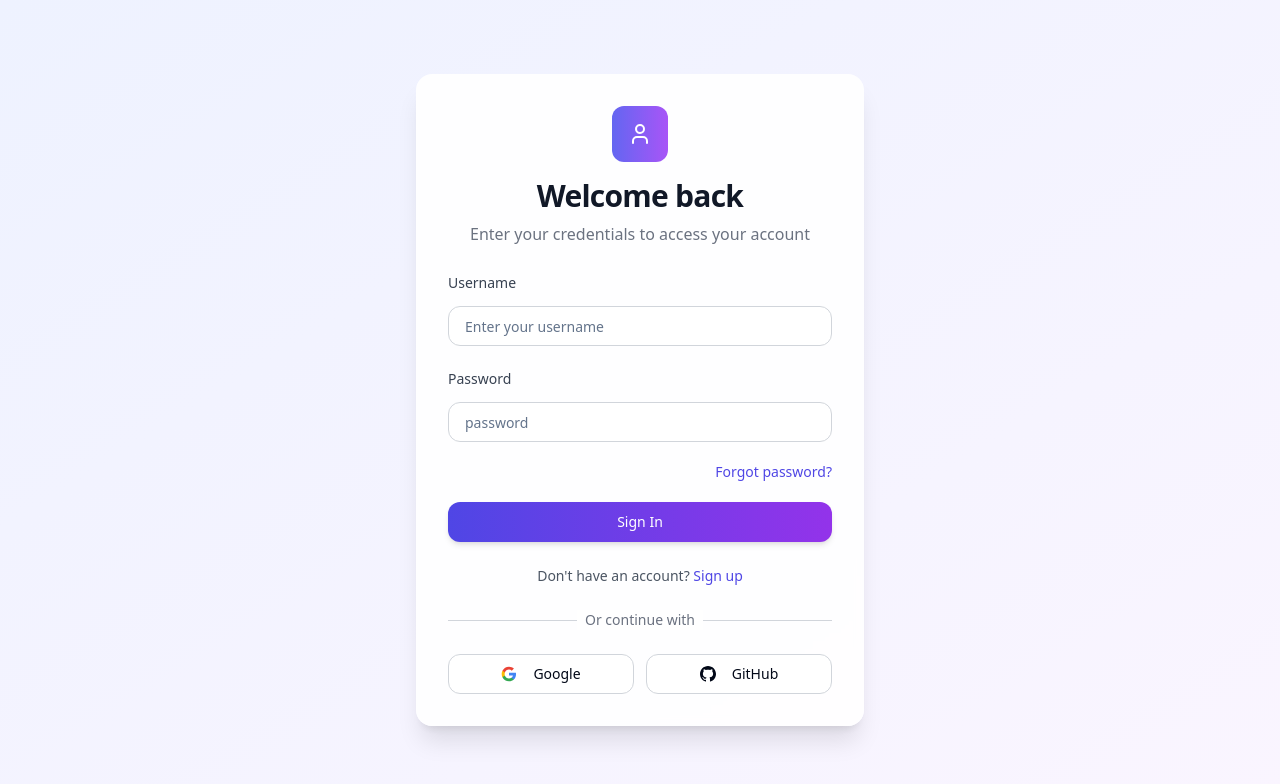
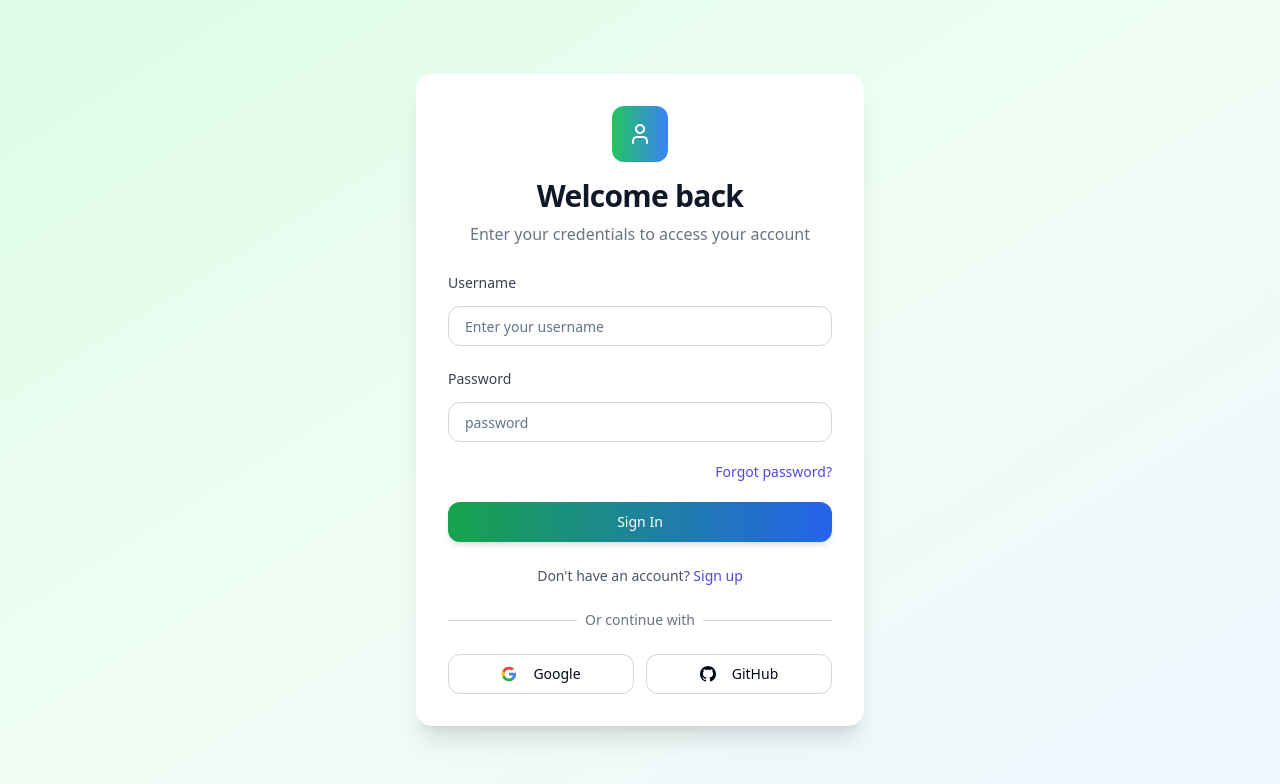
Before and after one commit to avi9611/logistic-app-ui, a React (Vite) app: page /login in a window 1280 px wide. Shown: the top 784 px of the page. Built offline with nearby package versions, Linux system fonts and the light colour scheme.

Commit message:
color change

```diff
--- a/src/pages/Login.tsx
+++ b/src/pages/Login.tsx
@@ -41,21 +41,21 @@ const Login: React.FC = () => {
   };
 
   return (
-    <div className="min-h-screen flex items-center justify-center bg-gradient-to-br from-indigo-50 to-purple-50 px-4">
+    <div className="min-h-screen flex items-center justify-center bg-gradient-to-br from-green-100 via-green-50 to-blue-50 px-4">
       <motion.div
         initial={{ opacity: 0, y: 20 }}
         animate={{ opacity: 1, y: 0 }}
         transition={{ duration: 0.5 }}
         className="w-full max-w-md"
       >
-        <Card className="w-full p-8 space-y-6 shadow-xl rounded-2xl border-0 bg-white/90 backdrop-blur-sm">
+        <Card className="w-full p-8 space-y-6 shadow-xl rounded-2xl border-0 bg-white backdrop-blur-sm">
           <div className="space-y-2 text-center">
             <motion.div
               initial={{ scale: 0.9 }}
               animate={{ scale: 1 }}
               transition={{ type: "spring", stiffness: 200 }}
             >
-              <div className="mx-auto h-14 w-14 bg-gradient-to-r from-indigo-500 to-purple-500 rounded-lg flex items-center justify-center mb-4">
+              <div className="mx-auto h-14 w-14 bg-gradient-to-r from-green-500 to-blue-500 rounded-lg flex items-center justify-center mb-4">
                 <svg
                   xmlns="http://www.w3.org/2000/svg"
                   width="24"
@@ -131,7 +131,7 @@ const Login: React.FC = () => {
             <motion.div whileHover={{ scale: 1.01 }} whileTap={{ scale: 0.99 }}>
               <Button
                 type="submit"
-                className="w-full py-3 px-4 bg-gradient-to-r from-indigo-600 to-purple-600 hover:from-indigo-700 hover:to-purple-700 text-white font-medium rounded-lg shadow-md transition-all duration-300"
+                className="w-full py-3 px-4 bg-gradient-to-r from-green-600 to-blue-600 hover:from-green-700 hover:to-blue-700 text-white font-medium rounded-lg shadow-md transition-all duration-300"
                 disabled={isLoading}
               >
                 {isLoading ? (
--- a/src/pages/Register.tsx
+++ b/src/pages/Register.tsx
@@ -57,21 +57,21 @@ const Register: React.FC = () => {
   };
 
   return (
-    <div className="min-h-screen flex items-center justify-center bg-gradient-to-br from-indigo-50 to-purple-50 px-4">
+    <div className="min-h-screen flex items-center justify-center bg-gradient-to-br from-green-100 via-green-50 to-blue-50 px-4">
       <motion.div
         initial={{ opacity: 0, y: 20 }}
         animate={{ opacity: 1, y: 0 }}
         transition={{ duration: 0.5 }}
         className="w-full max-w-md"
       >
-        <Card className="w-[480px] p-8 space-y-6 shadow-xl rounded-2xl border-0 bg-white/90 backdrop-blur-sm">
+        <Card className="w-[480px] p-8 space-y-6 shadow-xl rounded-2xl border-0 bg-white backdrop-blur-sm">
           <div className="space-y-2 text-center">
             <motion.div
               initial={{ scale: 0.9 }}
               animate={{ scale: 1 }}
               transition={{ type: "spring", stiffness: 200 }}
             >
-              <div className="mx-auto h-14 w-14 bg-gradient-to-r from-indigo-500 to-purple-500 rounded-lg flex items-center justify-center mb-4">
+              <div className="mx-auto h-14 w-14 bg-gradient-to-r from-green-500 to-blue-500 rounded-lg flex items-center justify-center mb-4">
                 <svg
                   xmlns="http://www.w3.org/2000/svg"
                   width="24"
@@ -163,7 +163,7 @@ const Register: React.FC = () => {
             <motion.div whileHover={{ scale: 1.01 }} whileTap={{ scale: 0.99 }}>
               <Button
                 type="submit"
-                className="w-full py-3 px-4 bg-gradient-to-r from-indigo-600 to-purple-600 hover:from-indigo-700 hover:to-purple-700 text-white font-medium rounded-lg shadow-md transition-all duration-300"
+                className="w-full py-3 px-4 bg-gradient-to-r from-green-600 to-blue-600 hover:from-green-700 hover:to-blue-700 text-white font-medium rounded-lg shadow-md transition-all duration-300"
                 disabled={isLoading}
               >
                 {isLoading ? (
```
